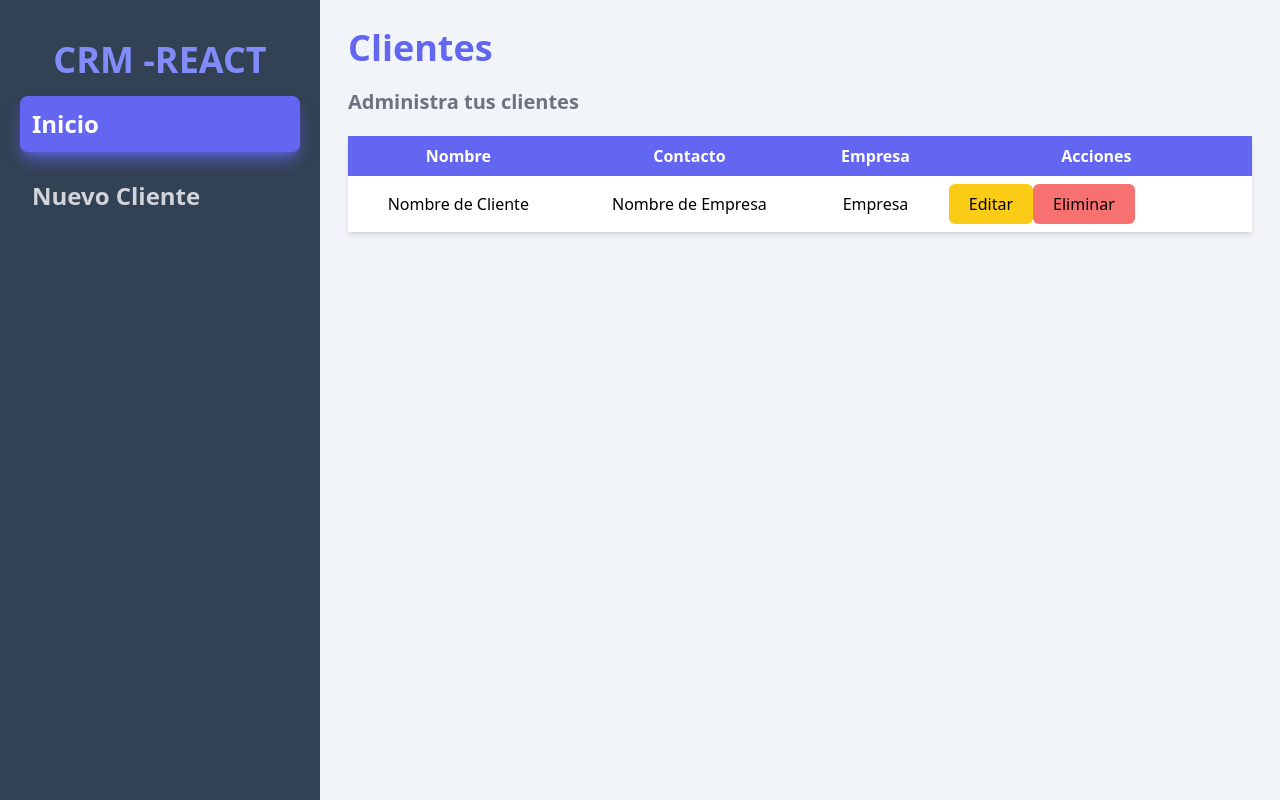
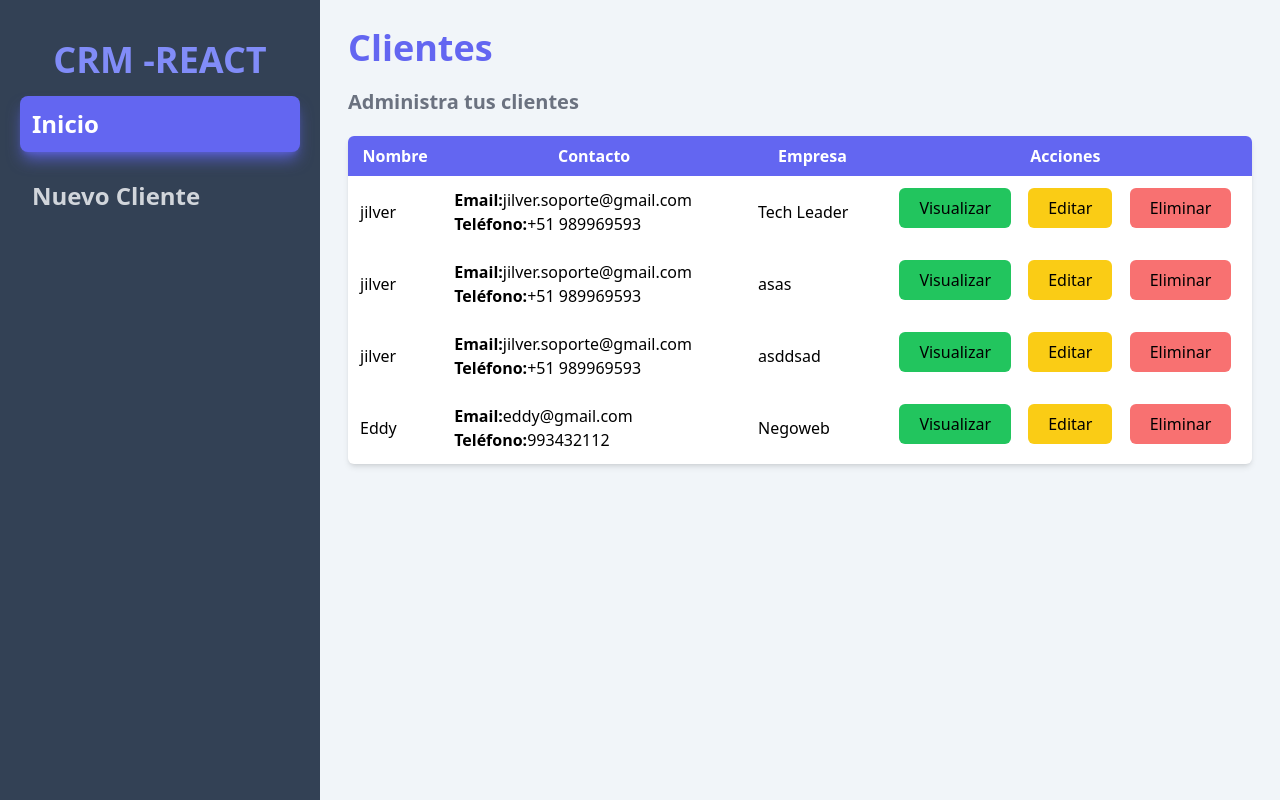
Before and after one commit to Jilverdelacruz/crm-react, a React (Vite) app: page /clientes in a window 1280 px wide. Built offline with nearby package versions, Linux system fonts and the light colour scheme; data requests are answered from the project's data file.

Commit message:
ver cliente base

```diff
--- a/db.json
+++ b/db.json
@@ -23,6 +23,14 @@
       "telefono": "+51 989969593",
       "notas": "tyhyt",
       "id": 3
+    },
+    {
+      "nombre": "Eddy",
+      "empresa": "Negoweb",
+      "email": "eddy@gmail.com",
+      "telefono": "993432112",
+      "notas": "Registro Urgente",
+      "id": 4
     }
   ]
 }
--- a/src/App.jsx
+++ b/src/App.jsx
@@ -3,6 +3,7 @@ import Layout from './layout/Layout'
 import Inicio from './paginas/Inicio'
 import NuevoCliente from './paginas/NuevoCliente'
 import EditarCliente from './paginas/EditarCliente'
+import VerCliente from './paginas/VerCliente'
 
 function App() {
 
@@ -15,6 +16,7 @@ function App() {
               <Route index element={<Inicio />}/>  {/*Es una ruta individual, donde se mostrará en la misma ruta del master page, para ello será necesario usar el Outlet, en este caso en el componenete Inicio */}
               <Route path='nuevo' element={<NuevoCliente />}/> {/* Es una ruta individual donde la ruta se agregará a la ruta principal y tambien verás el master page*/}
               <Route path='editar/:id' element={<EditarCliente />}/>{/*Para la ruta donde se requiere un id dinámico, :id*/ }
+              <Route path=':id' element={<VerCliente />}/>
             </Route>
         </Routes>
       </BrowserRouter>
--- a/src/componentes/ListaClientes.JSX
+++ b/src/componentes/ListaClientes.JSX
@@ -1,29 +1,27 @@
+import {useNavigate} from 'react-router-dom'
 
 
-const ListaClientes = () => {
+const ListaClientes = ({cliente}) => {
+     const {id, nombre, telefono, email, empresa} = cliente
+     const navigate = useNavigate()
+
 
     return (
-            <table className="w-full table-auto mt-5 shadow-md bg-white text-center">
-                <thead className='bg-indigo-500 text-white'>
-                    <tr>
-                        <th className="p-2">Nombre</th>
-                        <th className="p-2">Contacto</th>
-                        <th className="p-2">Empresa</th>
-                        <th className="p-2">Acciones</th>
-                    </tr>
-                </thead>
-                <tbody>
-                    <tr>
-                        <td>Nombre de Cliente</td>
-                        <td>Nombre de Empresa</td>
-                        <td>Empresa</td>
-                        <td className="p-2 flex flex-rpw">
-                            <button className="bg-yellow-400 p-2 px-5 rounded-md hover:shadow-lg hover:shadow-yellow-300/70">Editar</button>
-                            <button className="bg-red-400 p-2 px-5 rounded-md hover:shadow-lg hover:shadow-red-300/70">Eliminar</button>
-                        </td>
-                    </tr>
-                </tbody>
-            </table>
+        <tr>
+            <td className="p-3">{nombre}</td>
+            <td className="p-3">
+            <p ><span className="font-bold">Email:</span>{email}</p>
+            <p ><span className="font-bold">Teléfono:</span>{telefono}</p>
+            </td>
+            <td className="p-3">{empresa}</td>
+            <td className="p-3 md:flex md:flex-row md:justify-around ">
+            <button className=" bg-green-500 p-2 px-5 rounded-md hover:shadow-lg hover:shadow-green-300/70"
+            onClick={()=> navigate(`/clientes/${id}`)}
+            >Visualizar</button>
+            <button className=" bg-yellow-400  p-2 px-5 rounded-md hover:shadow-lg hover:shadow-yellow-300/70">Editar</button>
+            <button className="bg-red-400 p-2 px-5 rounded-md hover:shadow-lg hover:shadow-red-300/70">Eliminar</button>
+            </td>
+        </tr>
 
     )
 }
--- a/src/paginas/Inicio.jsx
+++ b/src/paginas/Inicio.jsx
@@ -23,7 +23,26 @@ const Inicio = () =>{
         <div>
              <h1 className="font-bold text-4xl text-indigo-500">Clientes</h1>
             <p className="text-xl mt-5 font-semibold text-gray-500">Administra tus clientes</p>
-            < ListaClientes />
+            <table className="w-full table-auto mt-5 shadow-md bg-white rounded-md overflow-hidden">
+                <thead className='bg-indigo-500 text-white'>
+                    <tr>
+                        <th className="p-2">Nombre</th>
+                        <th className="p-2">Contacto</th>
+                        <th className="p-2">Empresa</th>
+                        <th className="p-2">Acciones</th>
+                    </tr>
+                </thead>
+                <tbody>
+
+                        {clientes.map((cliente)=>
+                        <ListaClientes
+                        key={cliente.id}
+                        cliente={cliente}
+                        />
+                        )}
+
+                </tbody>
+            </table>
 
         </div>
     )
--- /dev/null
+++ b/src/paginas/VerCliente.jsx
@@ -0,0 +1,38 @@
+import { useParams } from "react-router"
+import { useEffect, useState } from "react"
+
+const VerCliente =() =>{
+    const {id} = useParams() // estmos destructurando para obtener solo el id
+    const [cliente, setCliente] = useState({})
+    const {nombre, empresa, telefono, email} = cliente
+    useEffect(()=>{
+    const cargarCliente = async()=>{
+        try {
+            const url = `http://localhost:4000/clientes/${id}`
+            const respuesta = await fetch(url)
+            const resultado = await respuesta.json()
+            setCliente(resultado)
+        } catch (error) {
+
+        }
+    }
+    cargarCliente()
+
+    }, [])
+    return(
+
+        <div className="bg-white w-1/2 overflow-hidden rounded-md mx-auto shadow-xl mt-10">
+            <img src="bg"/>
+            <div className="p-3">
+                <p ><span className="font-bold text-xl">Cliente: </span>{nombre}</p>
+                <p><span className="font-bold text-xl">Empresa: </span>{empresa}</p>
+
+            </div>
+            <div className="bg-indigo-400 p-3">
+                <p><span className="font-bold text-md">Telefono: </span>{telefono}</p>
+                <p><span className="font-bold text-md">Email: </span>{email}</p>
+            </div>
+        </div>
+    )
+}
+export default VerCliente
```
Also changed, not shown: src/img/hombre.png (added), src/img/mujer.png (added).
